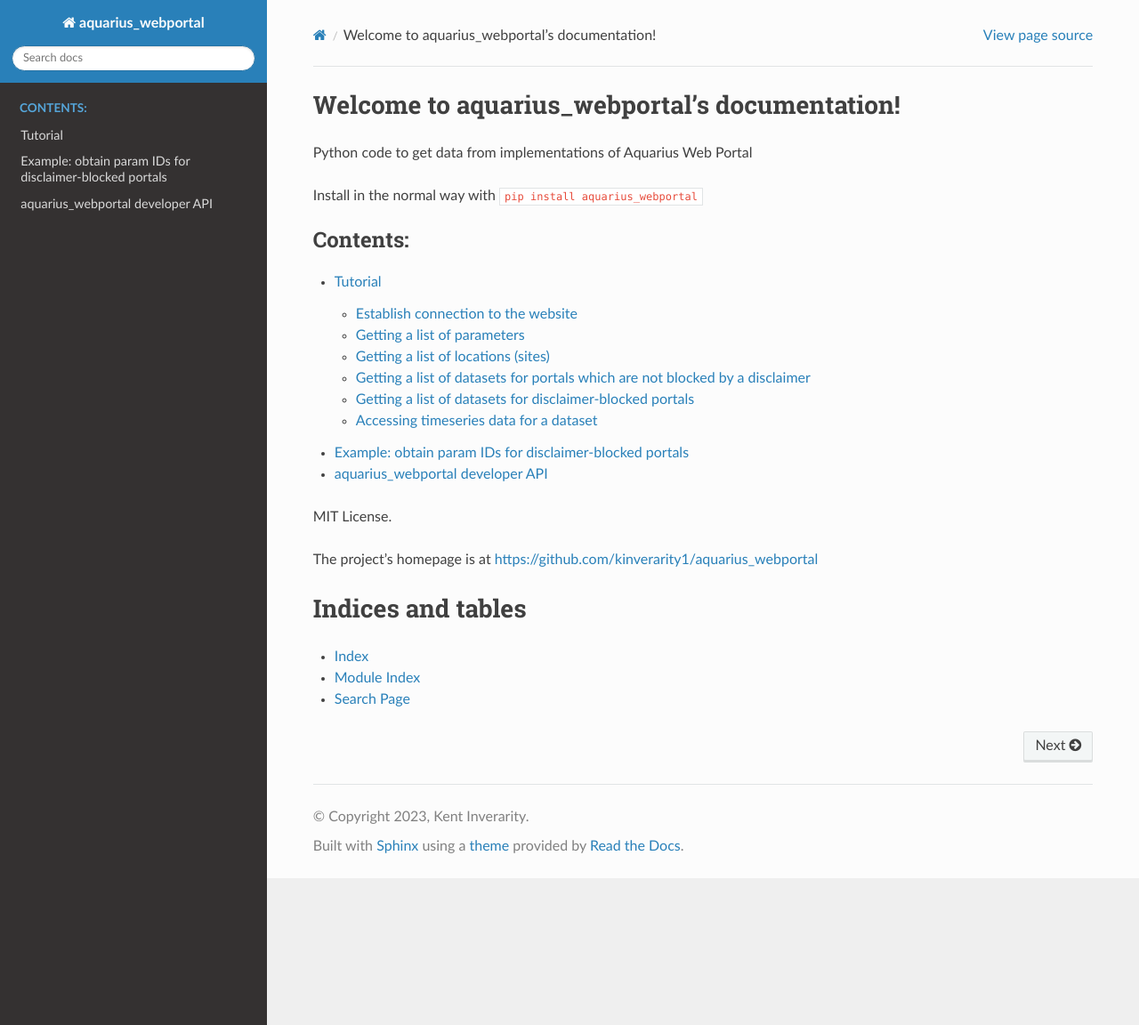
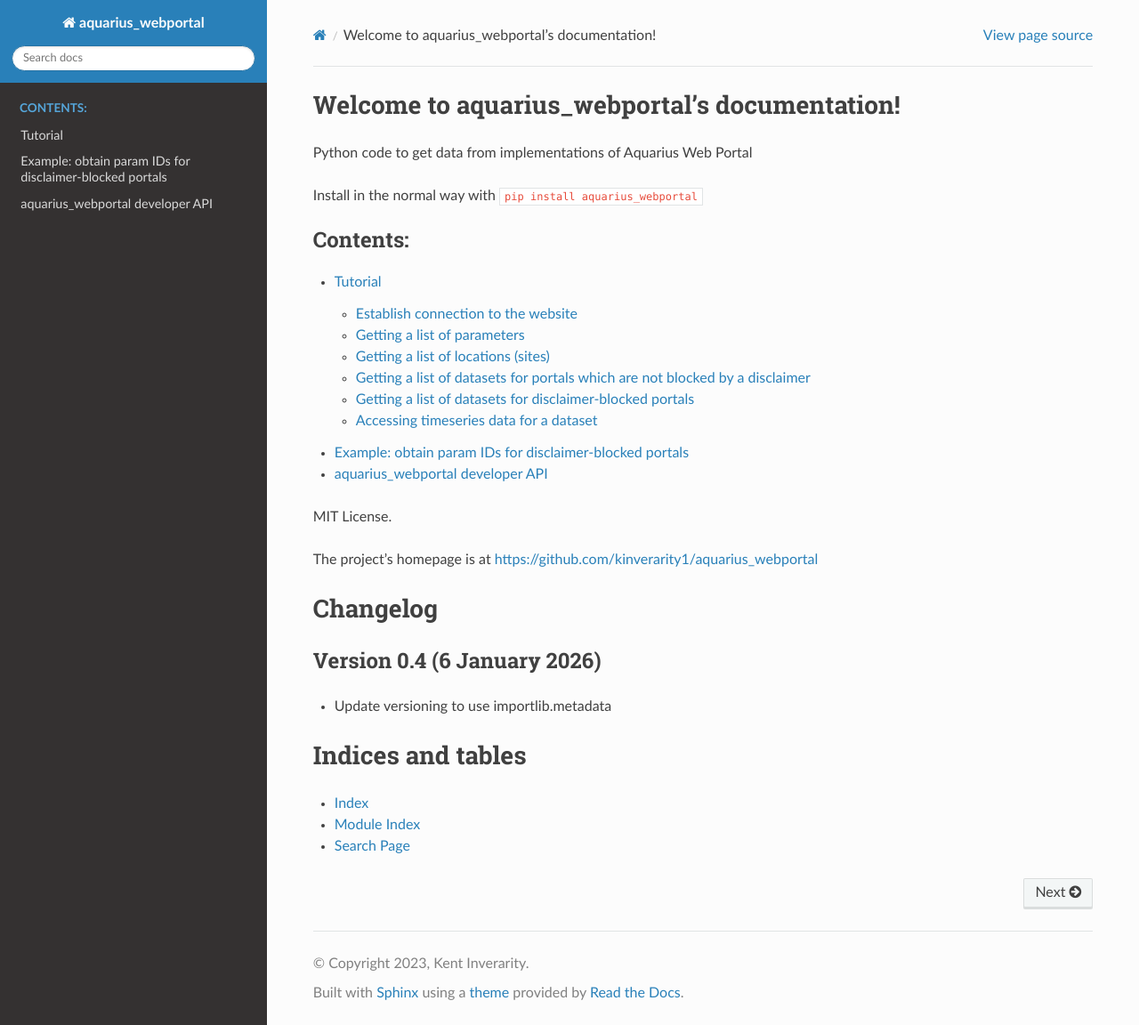
Before and after one commit to kinverarity1/aquarius_webportal, a Sphinx documentation site: the page built from docs/index.rst, in a window 1280 px wide and 1152 px high. Shown: the whole window at 89% size. Built offline with Sphinx 7.4.7 and the Read the Docs theme 3.1.0, drawn with Linux system fonts in a browser that asks for light colours; formulas are drawn with MathJax 3.

Commit message:
Version 0.4 release notes

```diff
--- a/docs/index.rst
+++ b/docs/index.rst
@@ -22,6 +22,14 @@ MIT License.
 
 The project's homepage is at https://github.com/kinverarity1/aquarius_webportal
 
+Changelog
+=========
+
+Version 0.4 (6 January 2026)
+----------------------------
+
+- Update versioning to use importlib.metadata
+
 Indices and tables
 ==================
 
```
